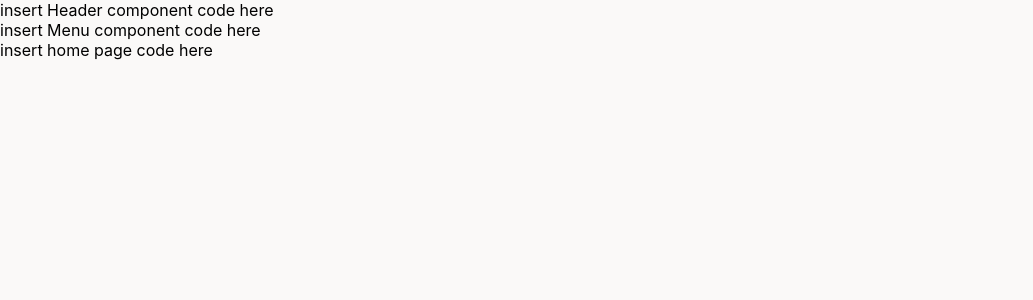
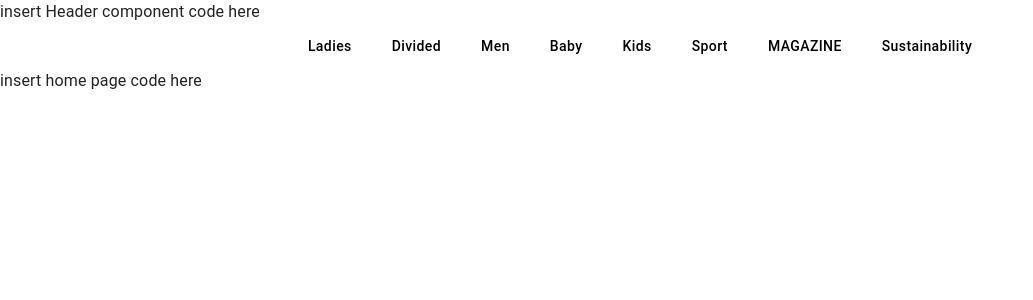
Before and after one commit to tangihan/H-M-Recommender, a React (Create React App) app in the folder frontend/recommender-app/: page / in a window 1280 px wide. Shown: the top 300 px of the page, without its empty margins (0-1033 px from the left). Built offline with nearby package versions, Linux system fonts and the light colour scheme.

Commit message:
created NavBar Component

```diff
--- a/frontend/recommender-app/package.json
+++ b/frontend/recommender-app/package.json
@@ -3,9 +3,13 @@
   "version": "0.1.0",
   "private": true,
   "dependencies": {
+    "@emotion/react": "^11.10.5",
+    "@emotion/styled": "^11.10.5",
+    "@mui/material": "^5.10.12",
     "@testing-library/jest-dom": "^5.14.1",
     "@testing-library/react": "^13.0.0",
     "@testing-library/user-event": "^13.2.1",
+    "lodash": "^4.17.21",
     "react": "^18.2.0",
     "react-dom": "^18.2.0",
     "react-router-dom": "^6.4.2",
--- a/frontend/recommender-app/src/App.js
+++ b/frontend/recommender-app/src/App.js
@@ -5,14 +5,18 @@ import Home from "./Pages/Home/Home";
 import Items from "./Pages/Items/Items";
 import ItemDetails from "./Pages/ItemDetails/ItemDetails";
 
+import CssBaseline from "@mui/material/CssBaseline";
+
+
 
 function App() {
   return (
     <div id="layout">
+    <CssBaseline />
     <Router>
       <Routes>
         <Route path="/" element={<Home />} />
-        <Route path= "/items" element={<Items />} />
+        <Route path= "/:id" element={<Items />} />
         <Route path= "/itemdetails" element={<ItemDetails />} />
       </Routes>
     </Router>
--- a/frontend/recommender-app/src/Components/NavBar/NavBar.js
+++ b/frontend/recommender-app/src/Components/NavBar/NavBar.js
@@ -1,10 +1,42 @@
 import React from "react";
+import { useNavigate } from "react-router-dom";
+
+import { Button, Box } from "@mui/material";
+import _ from "lodash";
 
 const NavBar = () => {
+
+    const navigate = useNavigate();
+    const handleOnClick = (event) => {
+        navigate(`/${event.target.name}`, {
+            state: {
+                categories: event.target.name
+            }
+        })
+    }
+
+    const catList = ["Ladies", "Divided", "Men", "Baby", "Kids", "Sport", "MAGAZINE", "Sustainability"]
+    var categories = []
+    _.forEach(catList, cat => {
+        categories.push(
+        <Button
+            name={cat}
+            style={{textTransform: "none", color: "#000000", padding: "10px 20px"}}
+            key={cat}
+            onClick={handleOnClick}
+        >
+            {cat}
+        </Button>
+        )
+    })
+
     return(
-        <div>
-            insert Menu component code here
-        </div>
+        <Box
+            display="flex"
+            justifyContent="center"
+        >
+           {categories}
+        </Box>
     )
 }
 
```
Also changed, not shown: 1 other file (tests, documents, lock files or other folders).
